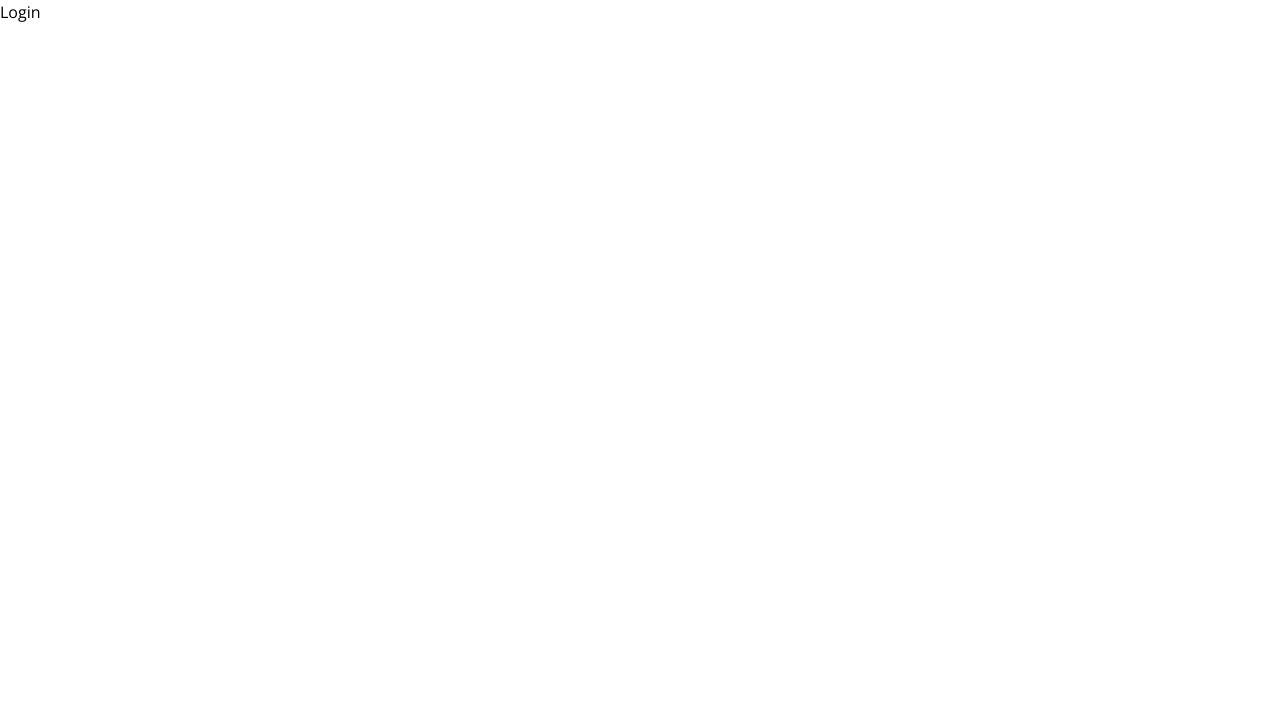
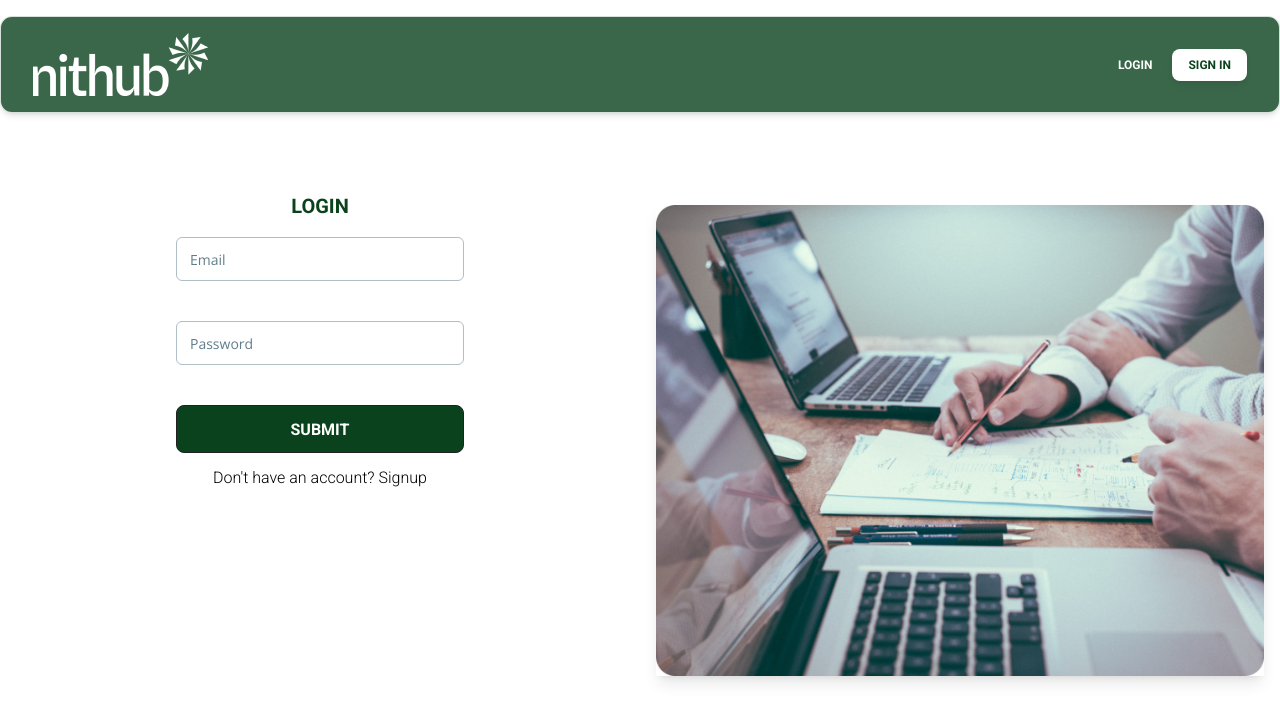
Before and after one commit to debagit10/project-management, a React (Vite) app in the folder frontend/: page /auth/login in a window 1280 px wide. Shown: the top 722 px of the page. Built offline with nearby package versions, Linux system fonts and the light colour scheme.

Commit message:
feat: login page implemented, routing from login to page to sign up page also added

```diff
--- a/frontend/src/auth/Login.tsx
+++ b/frontend/src/auth/Login.tsx
@@ -1,7 +1,61 @@
 import React from "react";
+import { Button, Typography, Input } from "@material-tailwind/react";
+import img from "../assets/landing-page-img.png";
+import Nav_bar from "../components/Navbar";
+import { useNavigate } from "react-router-dom";
 
 const Login = () => {
-  return <div>Login</div>;
+  const navigate = useNavigate();
+  return (
+    <>
+      <div className="mb-3">
+        <Nav_bar />
+      </div>
+      <div className="container mx-auto px-4 flex flex-col md:flex-row gap-8 md:mt-20">
+        <div className="md:w-1/2">
+          <div className="flex justify-center">
+            <Typography className="font-bold mb-4 text-green-900" variant="h5">
+              LOGIN
+            </Typography>
+          </div>
+          <div className="flex justify-center">
+            <div className="flex justify-center flex-col w-72 gap-10 ">
+              <Input label="Email" size="lg" />
+              <Input label="Password" size="lg" />
+            </div>
+          </div>
+          <div className="flex justify-center">
+            <Button
+              className="mt-10 w-72 h-12 text-white hover:bg-white bg-green-900 hover:text-green-900  text-md"
+              variant="outlined"
+            >
+              SUBMIT
+            </Button>
+          </div>
+          <div className="flex justify-center mt-3">
+            <Typography>
+              Don't have an account?{" "}
+              <a
+                className="hover:underline hover:cursor-pointer"
+                onClick={() => navigate("/auth/signup")}
+              >
+                Signup
+              </a>
+            </Typography>
+          </div>
+        </div>
+
+        <div className="mt-3 md:w-1/2 ">
+          <img
+            src={img}
+            alt="Placeholder Image"
+            className="w-full h-auto shadow-lg"
+            loading="lazy"
+          />
+        </div>
+      </div>
+    </>
+  );
 };
 
 export default Login;
```
